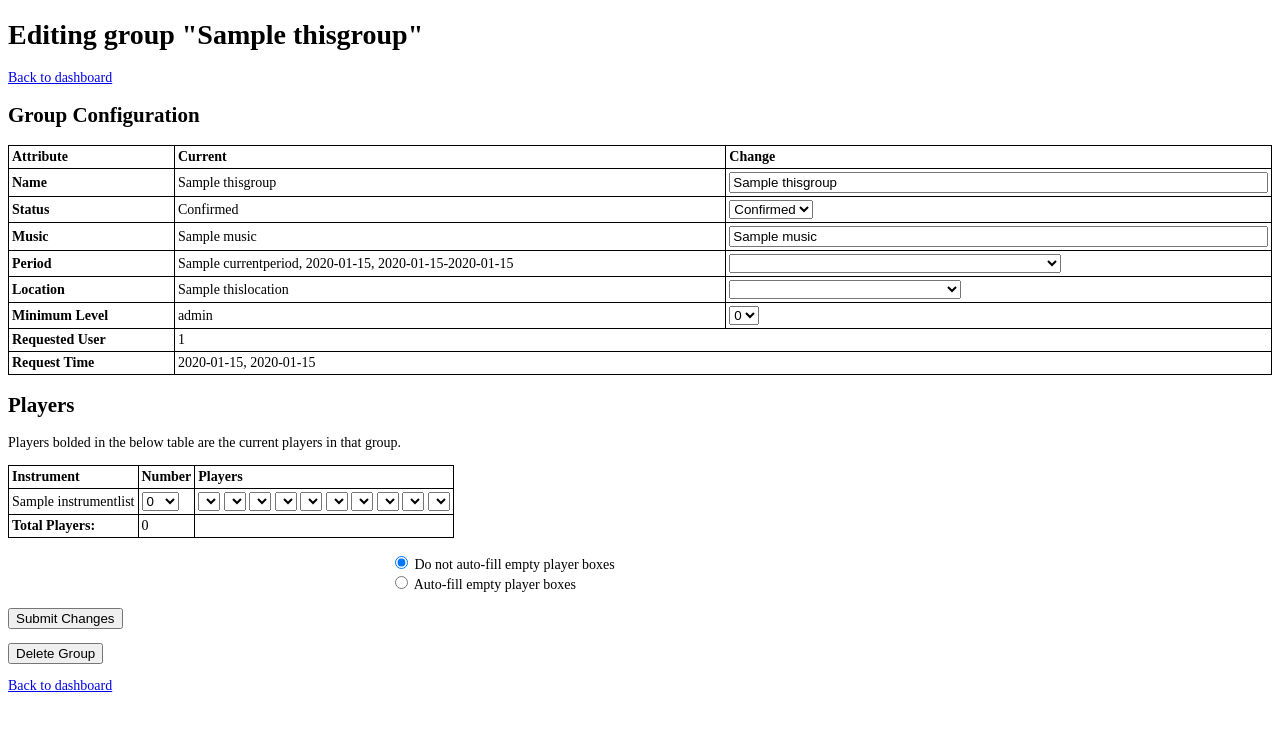
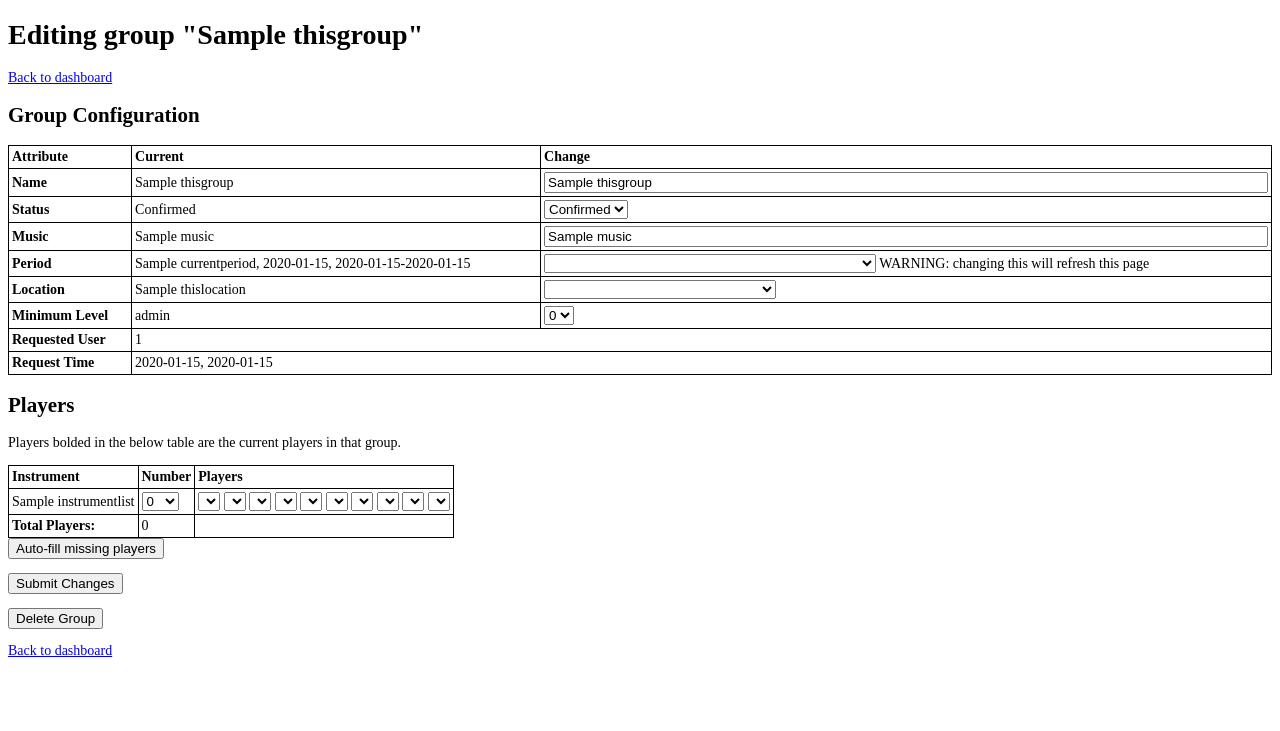
Before and after one commit to duhiga/MusicCampScheduler, a Flask app: template MusicCampScheduler/templates/groupedit.html in a window 1280 px wide. Shown: the top 731 px of the page. Run offline with Flask 2, Linux system fonts and the light colour scheme; the template is opened without the code that fills it: most values are stand-ins (such as "Sample title", 1, 10 or a date in 2020); lists and menus that the app fills with data are empty; parts of the project's set-up code (start-up, migrations or seed data) failed here and were passed over.

Commit message:
Group edit and admin approval workflow completed. Still need to write group autofill method.

```diff
--- a/MusicCampScheduler/app.py
+++ b/MusicCampScheduler/app.py
@@ -318,9 +318,12 @@ def groupedit(userid,groupid,periodid=None):
     if request.method == 'GET':
         #THIS NEEDS TO BE CHANGED TO AN ASYNC AJAX CALL UPON CHANGE OF THE DROPDOWN FOR PERIOD
         currentperiod = session.query(period).filter(period.periodid == thisgroup.periodid).first()
-        selectedperiod = currentperiod
         if periodid is not None:
             selectedperiod = session.query(period).filter(period.periodid == periodid).first()
+        elif currentperiod is not None:
+            selectedperiod = currentperiod
+        else:
+            selectedperiod = session.query(period).filter(period.meal != 1).order_by(period.starttime).first()
         thislocation = session.query(location).join(group).filter(group.groupid == groupid).first()
         #gets the list of players playing in the given group
         thisgroupplayers = session.query(user.userid, user.firstname, user.lastname, groupassignment.instrumentname).join(groupassignment).join(group).\
@@ -374,7 +377,49 @@ def groupedit(userid,groupid,periodid=None):
         #format the packet received from the server as JSON
         content = request.json
         session = Session()
-        log2('Grouprequest received. Whole content of JSON returned is: %s' % content)
+        thisgroupassignments = session.query(groupassignment).filter(groupassignment.groupid == thisgroup.groupid).all()
+        for a in thisgroupassignments:
+            session.delete(a)
+
+        thisgroup.groupname = content['groupname']
+        thisgroup.periodid = content['periodid']
+        thisgroup.locationid = content['locationid']
+        thisgroup.minimumlevel = content['minimumlevel']
+        thisgroup.music = content['music']
+        thisgroup.status = content['status']
+        for i in config.root.CampDetails['Instruments'].split(","):
+            log2('Setting %s to %s' % (i,content[i]))
+            setattr(thisgroup,i,content[i])
+        foundempty = False
+        for p in content['players']:
+                    log2('Performing action for player with id %s' % p['userid'])
+                    #if we are on the conductorpage, you cannot submit blank players. Give the user an error and take them back to their dashboard.
+                    if p['userid'] == '':
+                        foundempty = True
+                    #if the playerid is not null, we create a groupassignment for them and bind it to this group
+                    else:
+                        playeruser = session.query(user).filter(user.userid == p['userid']).first()
+                        currentassignment = session.query(groupassignment).filter(groupassignment.userid == userid).filter(group.periodid == content['periodid'])
+                        if playeruser is not None:
+                            playergroupassignment = groupassignment(userid = playeruser.userid, groupid = thisgroup.groupid, instrumentname = p['instrumentname'])
+                            session.add(playergroupassignment)
+                        else:
+                            url = ('/user/' + str(thisuser.userid) + '/')
+                            session.close()
+                            return jsonify(message = 'Could not find one of your selected players in the database. Please refresh the page and try again.', url = url)
+                    #if none of the above are satisfied - that's ok. you're allowed to submit null playernames in the user request page, these will be
+                    #allocated by the admin when the group is confirmed.
+        if thisgroup.status == 'Confirmed' and (thisgroup.periodid == '' or thisgroup.groupname == '' or thisgroup.locationid == '' or foundempty == True):
+            url = '/user/' + str(thisuser.userid) + '/group/' + str(thisgroup.groupid) + '/'
+            session.close()
+            return jsonify(message = 'Confirmed groups must have a name, assigned period, assigned location and no empty player slots.', url = 'none')
+
+        else:
+            session.add(thisgroup)
+            session.commit()
+            url = '/user/' + str(thisuser.userid) + '/group/' + str(thisgroup.groupid) + '/'
+            session.close()
+            return jsonify(message = 'none', url = url)
 
 @app.route('/user/<userid>/group/<groupid>/period/<periodid>/edit/')
 def groupeditperiod(userid,groupid,periodid):
--- a/MusicCampScheduler/templates/groupedit.html
+++ b/MusicCampScheduler/templates/groupedit.html
@@ -67,6 +67,7 @@
                 }
             }
 
+            //removes the last player dropdown in a cell
             function removePlayer(cell) {
                 dropdowns = jQuery(cell).find('.player_dropdown')
                 dropdowns[dropdowns.length - 1].remove()
@@ -92,7 +93,8 @@
             });
 
             //when user changes any instrument number drop down baxes
-            $(document).on("change", '#period', function () {
+            $(document).on("change", '#periodid', function () {
+                console.log('User selected period ' + $(this).val() + ', reloading page for that period')
                 window.location = '/user/{{ thisuser.userid }}/group/{{ thisgroup.groupid }}/period/' + $(this).val() + '/edit/';
             });
 
@@ -114,20 +116,47 @@
             //when user presses submit button
             //UNFINISHED
             $("#submit_button").click(function () {
-                console.log('Delete button pressed');
+                console.log('Submit button pressed');
+                //establish the object we'll send to the server
                 var request = {}
+                //for each group_attribute dropdown on the page, add the value to the object
                 $('.group_attribute').each(function() {
                     request[$(this).attr('id')] = $(this).val();
                 });
+
+                $('.instrumentnumber_dropdown').each(function() {
+                    request[$(this).data('instrument')] = $(this).val();
+                });
+
+                //establish an array to fill with player and instruments
+                request.players = []
+                $('.player_dropdown').each(function() {
+                    //create a new object
+                    var iplayer = {};
+                    //add the contents of the instrument dropdown to the object
+                    iplayer.instrumentname = $(this).data('instrument');
+                    iplayer.userid = $(this).val();
+                    //push the player object to the players array in the request object
+                    request.players.push(iplayer);
+                });
+
+                console.log('Sending the following to the server:');
+                console.log(request);
                 $.ajax({
                     //make a POST AJAX query to the same web page as the user is currently visiting
                     url: ('/user/{{ thisuser.userid }}/group/{{ thisgroup.groupid }}/edit/'),
                     type: 'POST',
+                    contentType: 'application/json;charset=UTF-8',
+                    data: JSON.stringify(request, null),
                     success: function(data) {
                         //upon success, the server will return a message and a URL. give the user the message and send them to the URL.
                         console.log(data);
-                        confirm(data.message)
-                        window.location = data.url;
+                        if (data.message != 'none') {
+                            confirm(data.message);
+                        }
+                        if (data.url != 'none') {
+                            window.location = data.url;
+                        }
                     }
                 });
             });
@@ -142,7 +171,9 @@
                     success: function(data) {
                         //upon success, the server will return a message and a URL. give the user the message and send them to the URL.
                         console.log(data);
-                        confirm(data.message)
+                        if (data.message != 'none') {
+                            confirm(data.message);
+                        }
                         window.location = data.url;
                     }
                 });
@@ -189,11 +220,11 @@
         <tr>
             <th>Period</th>
             <td>
-                {% if period != None %}
+                {% if currentperiod != None %}
                 {{ currentperiod.periodname }}, {{ currentperiod.starttime.strftime('%A, %Y-%m-%d') }}, {{ currentperiod.starttime.strftime('%H:%M') }}-{{ currentperiod.endtime.strftime('%H:%M') }}</td>
                 {% endif %}
             <td>
-                <select id="period" class="group_attribute">
+                <select id="periodid" class="group_attribute">
                     <option value=""></option>
                     {% for p in periods %}
                     {% if p.periodid == selectedperiod.periodid %}
@@ -203,13 +234,14 @@
                     {% endif %}
                     {% endfor %}
                 </select>
+                WARNING: changing this will refresh this page
             </td>
         </tr>
         <tr>
             <th>Location</th>
             <td>{{ thislocation.locationname }}</td>
             <td>
-                <select id="location" class="group_attribute">
+                <select id="locationid" class="group_attribute">
                     <option value=""></option>
                     {% for l in locations %}
                     {% if l.locationid == thislocation.locationid %}
@@ -225,7 +257,7 @@
             <th>Minimum Level</th>
             <td>{{ thisgroup.minimumlevel }}</td>
             <td>
-                <select id="minimumlevel_dropdown" class="group_attribute">
+                <select id="minimumlevel" class="group_attribute">
                     {% set n = 7 %}
                     {% for n in range(n) %}
                     {% if n == thisgroup.minimumlevel %}
@@ -239,7 +271,7 @@
         </tr>
         <tr>
             <th>Requested User</th>
-            <td colspan="2">{{ thisgroup.requesteduserid }}</tdcolspan="2">
+            <td colspan="2">{{ thisgroup.requesteduserid }}</td>
         </tr>
         <tr>
             <th>Request Time</th>
@@ -291,10 +323,7 @@
             <td id="total_players"></td>
         </tr>
     </table>
-    <form id="autofill">
-        <input type="radio" name="gender" value="n" checked> Do not auto-fill empty player boxes<br>
-        <input type="radio" name="gender" value="y"> Auto-fill empty player boxes<br>
-    </form>
+    <button id="autofill_button">Auto-fill missing players</button>
     <p><button id="submit_button">Submit Changes</button></p>
     <p><button id="delete_button">Delete Group</button></p>
     <p><a href="/user/{{ thisuser.userid }}/">Back to dashboard</a></p>
--- a/MusicCampScheduler/templates/grouprequest.html
+++ b/MusicCampScheduler/templates/grouprequest.html
@@ -231,7 +231,7 @@
                         success: function(data) {
                             //upon success, the server will return a message and a URL. give the user the message and send them to the URL.
                             console.log(data);
-                            confirm(data.message)
+                            confirm(data.message);
                             window.location = data.url;
                             }
                     });
```
Also changed, not shown: 1 other file.
